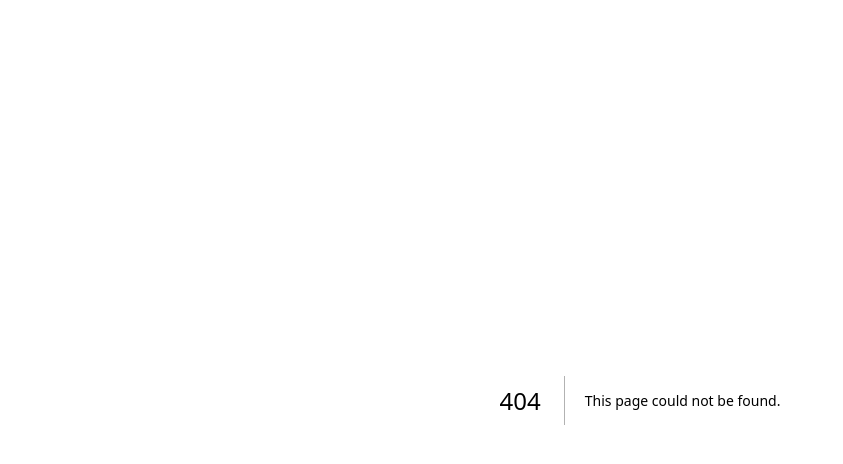
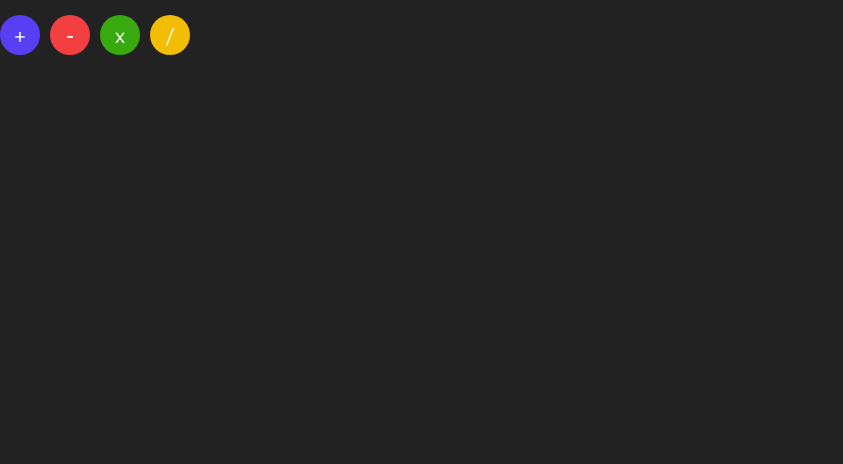
Before and after one commit to colorlessenergy/calculator, a Next.js app: page /components/Operations in a window 1280 px wide. Before the commit this address had no page. Shown: the top 464 px of the page, without its empty margins (0-843 px from the left). Built offline with nearby package versions, Linux system fonts and the light colour scheme.

Commit message:
add functionality to select operations

```diff
--- /dev/null
+++ b/pages/components/Operations.js
@@ -0,0 +1,29 @@
+export default function Operations({ output, setOutput }) {
+    const handleSelectOperation = event => {
+        if (event.target.textContent.length !== 1) {
+            return;
+        }
+
+        if (
+            output[output.length - 2] === '+' ||
+            output[output.length - 2] === '-' ||
+            output[output.length - 2] === 'x' ||
+            output[output.length - 2] === '/'
+        ) {
+            return;
+        }
+
+        setOutput(
+            previousOutput => previousOutput + ` ${event.target.textContent} `
+        );
+    };
+
+    return (
+        <div className="operations" onClick={handleSelectOperation}>
+            <button className="operation operation-add">+</button>
+            <button className="operation operation-subtract">-</button>
+            <button className="operation operation-multiply">x</button>
+            <button className="operation operation-divide">/</button>
+        </div>
+    );
+}
```
Also changed, not shown: pages/index.js (+2 -6 lines).
